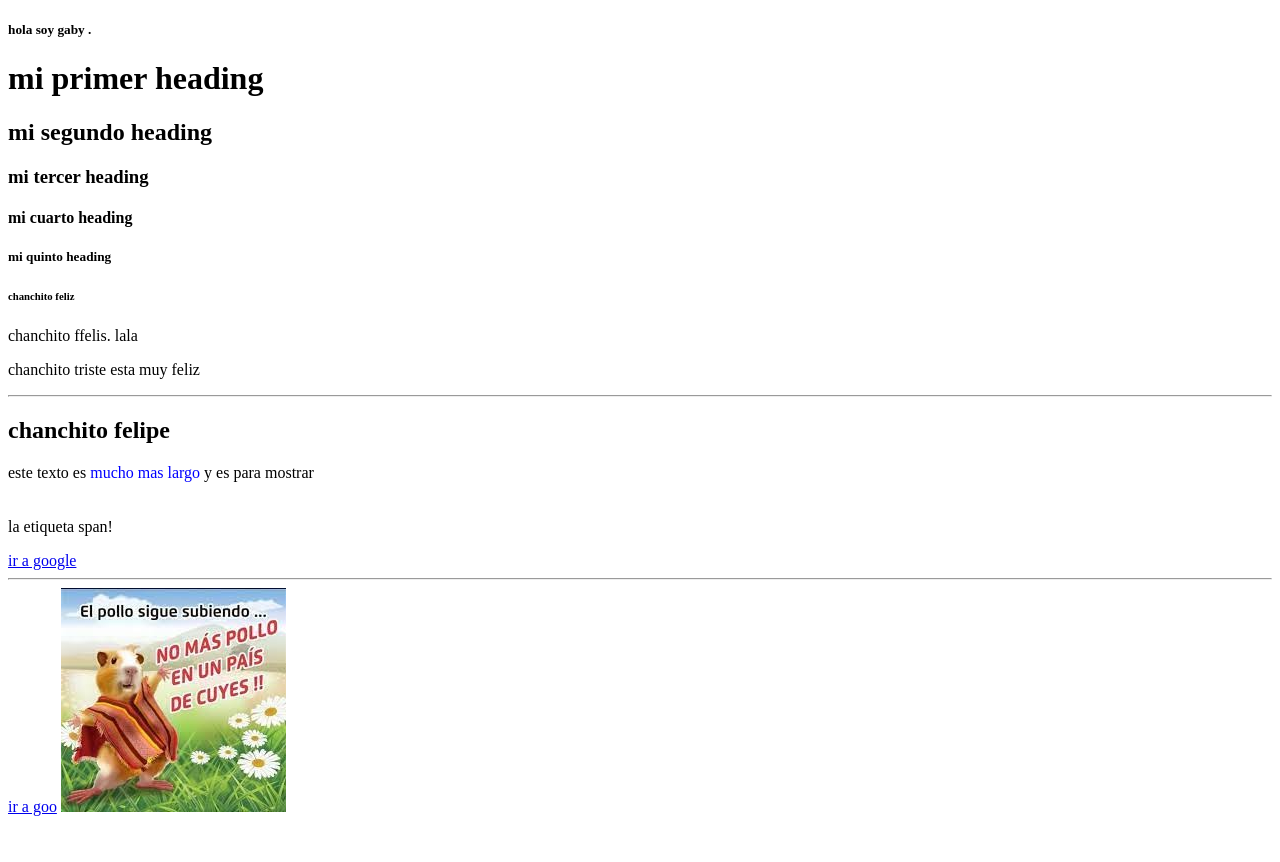
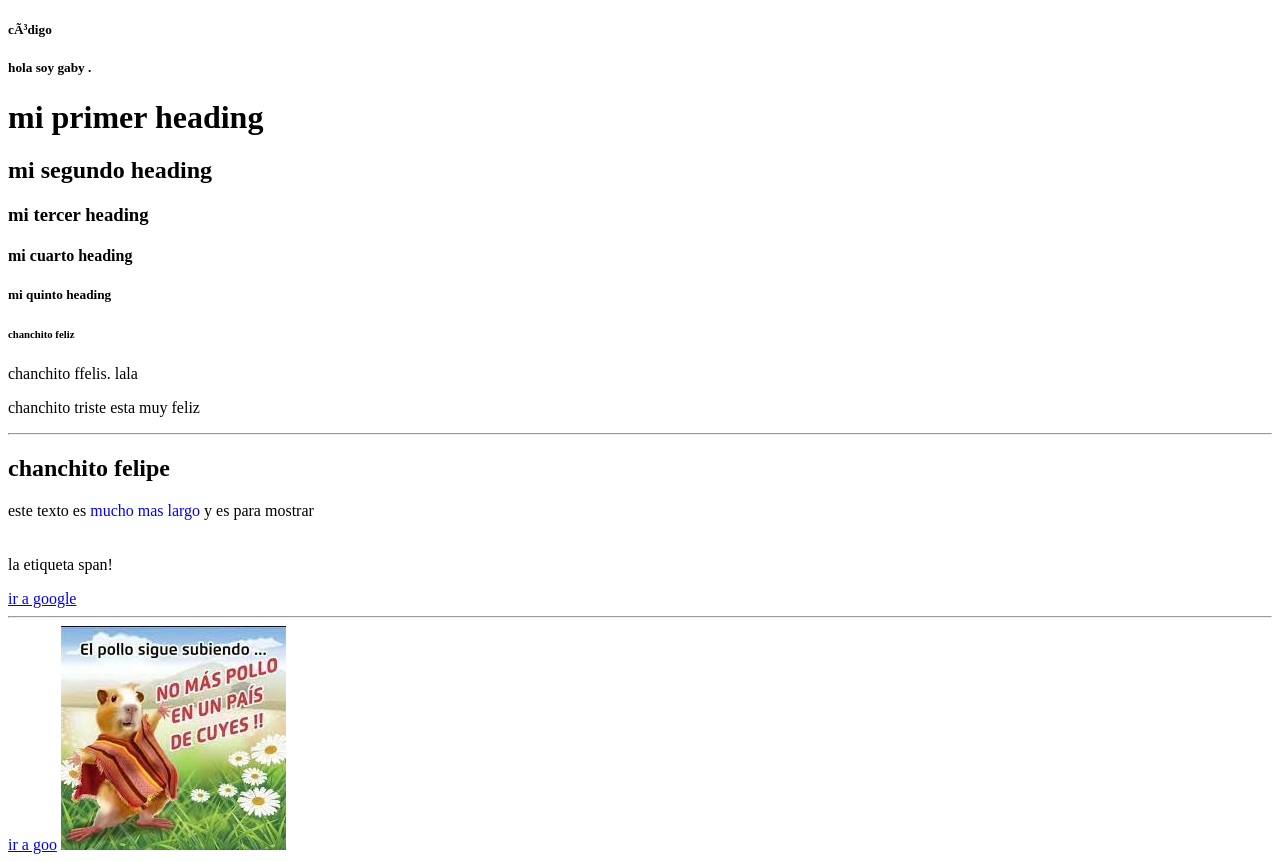
Before and after one commit to briela369/portafolio, a plain HTML site: page index.html in a window 1280 px wide. Before the commit the page ends 824 px from the top, so only its background shows below. Drawn offline with Linux system fonts and the light colour scheme.

Commit message:
probando caracteres especiales

```diff
--- a/index.html
+++ b/index.html
@@ -1,9 +1,13 @@
 <!DOCTYPE html>
 <html>
 <head>
+    <!--meta charset="utf-8"-->
     <title>Briela</title>
 </head>
 <body>
+
+
+    <h5>código</h5>
  <h5>hola soy gaby .</h5>
      <h1>mi primer heading</h1>
      <h2>mi segundo heading</h2>
```
